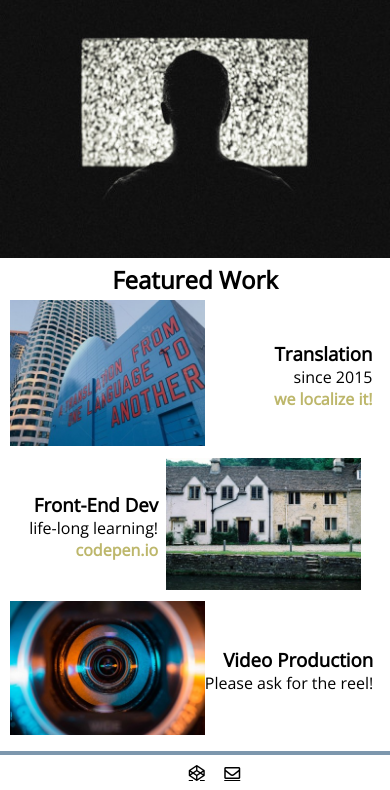
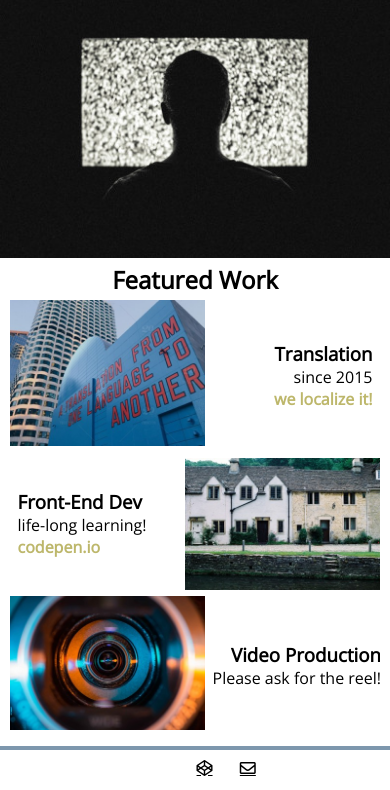
Before and after one commit to captbobo/portfolio-project, a plain HTML site: page index.html in a window 390 px wide. Shown: the part 69-859 px from the top of the page. Drawn offline with nearby package versions, Linux system fonts and the light colour scheme; a web font is replaced by a local one.

Commit message:
mid feature work aligned

```diff
--- a/css/styles.css
+++ b/css/styles.css
@@ -146,7 +146,6 @@ footer a {
   .featured-work img {
     object-fit: cover;
     width: 50vw;
-    flex: 1 1 100%;
   }
 
   .featured-work h3, p {
@@ -159,18 +158,21 @@ footer a {
     padding-right: 2vw;
   }
 
-  .featured-work:nth-child(odd) {
+  .featured-work:nth-of-type(2n) {
     flex-flow: column wrap-reverse;
+    align-content: space-between;
+    align-items: flex-end;
   }
 
-  .featured-work:nth-child(odd) picture {
-    /* object-fit: contain; */
-    object-position: right;
+  .featured-work:nth-of-type(2n) picture {
+    display: flex;
+    flex-direction: row;
   }
-  .featured-work:nth-child(odd) img {
-    object-fit: cover;
-    object-position: 50% 10%;
+  .featured-work:nth-of-type(2n) img {
+    object-position: 50% 25%;
+  }
+  .featured-work:nth-of-type(2n)  h3, p, a  {
+    padding-left: 2vw;
   }
 
-
 }
```
